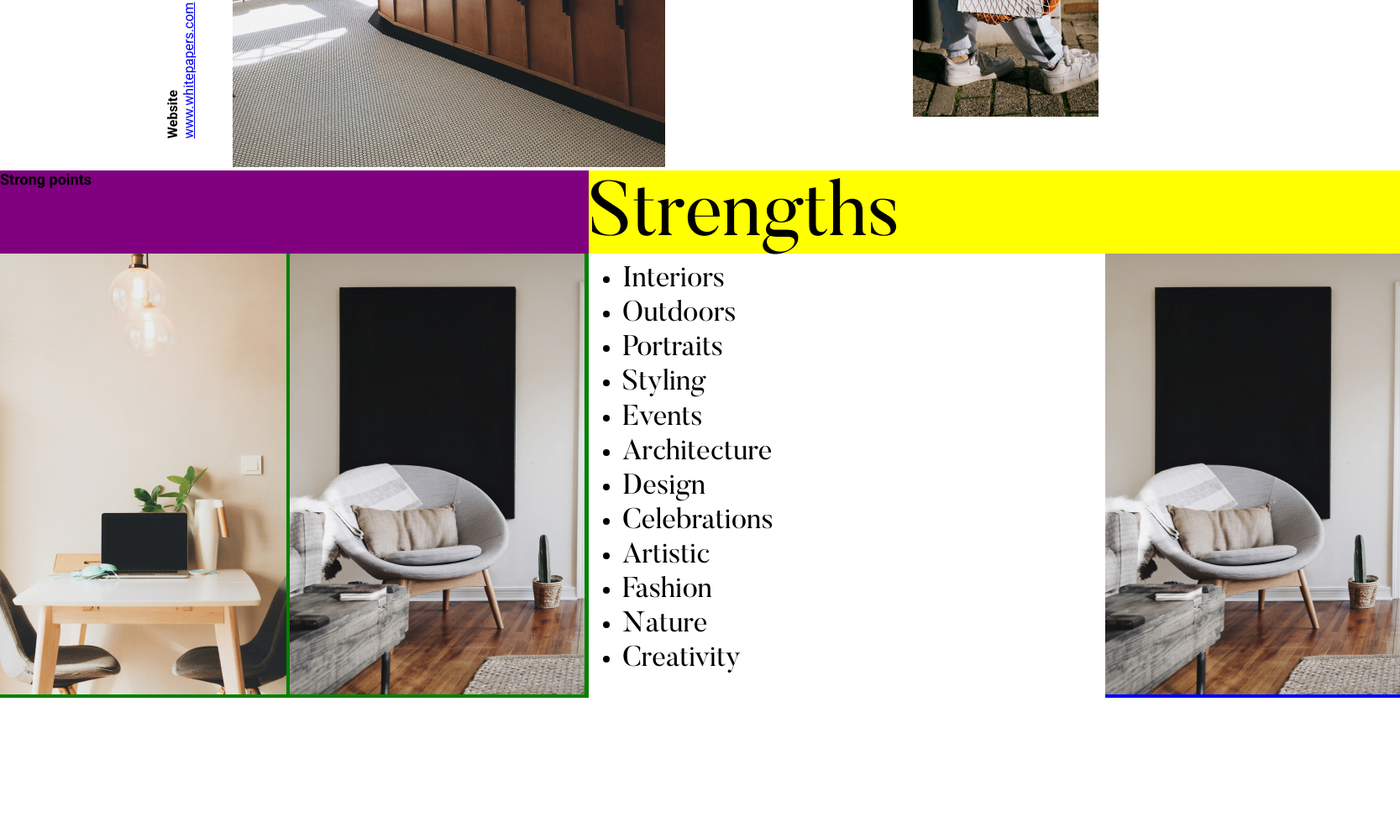
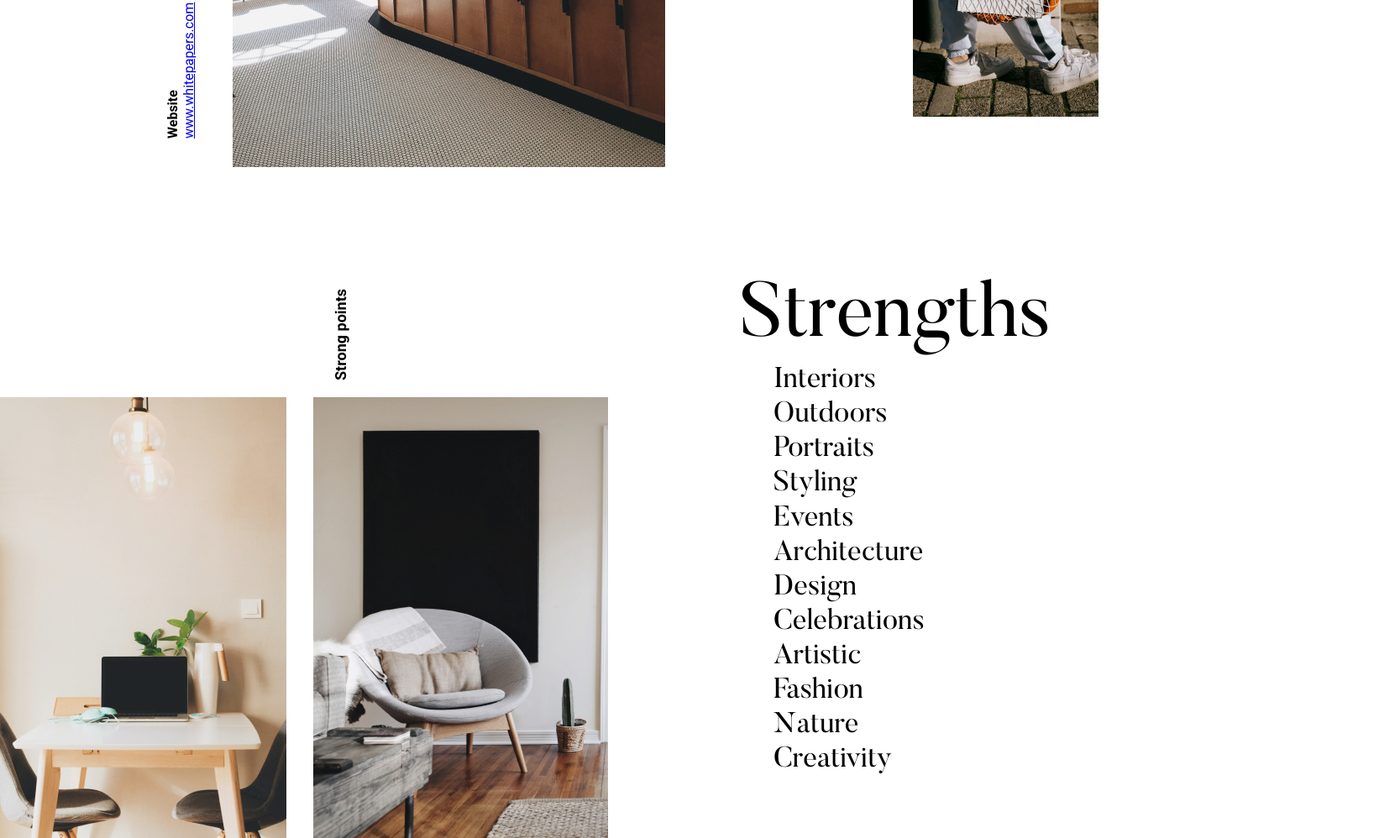
Before and after one commit to NBhey/otus-css-Markarian-Tridrikh, a plain HTML site: page index.html in a window 1280 px wide. Shown: the part 3408-4406 px from the top of the page at 84% size, 1667 px wide, since content can reach past the window. Before the commit the page ends 4239 px from the top, so only its background shows below. Drawn offline with Linux system fonts and the light colour scheme.

Commit message:
Strong points

```diff
--- a/index.html
+++ b/index.html
@@ -71,7 +71,7 @@
             </div>
         </div>
     </section>
-    <section class="testimonials">
+    <section style="margin-bottom: 120px;" class="testimonials">
         <h2 class="testimonials__title testimonials__title_text">
             Testimonials
         </h2>
@@ -100,18 +100,18 @@
             </div>
         </div>
     </section>
-    <section>
-        <div class="strong-point__sp-container">
+    <section class="strong-points">
+        <div class="strong-points__sp-container">
             <h2 class="sp-container__subtitle section4_h2">
                 Strong points
             </h2>
             <div class="sp-container__picture">
                 <img src="./img/image8.jpg" alt="Interiors">
-                <img src="./img/image9.jpg" alt="Interiors">
+                <img class="sp-container__picture-second" src="./img/image9.jpg" alt="Interiors">
             </div>
             <div class="sp-container__strengths">
                 <h3 class="section4_h3">Strengths</h3>
-                <ul>
+                <ul style="list-style-type:none">
                     <li class="section4-div_li">Interiors</li>
                     <li class="section4-div_li">Outdoors</li>
                     <li class="section4-div_li">Portraits</li>
--- a/style.css
+++ b/style.css
@@ -266,29 +266,57 @@
     line-height: 38px;
     text-align: center;
 }
-.strong-point__sp-container {
-    display: grid;
-    grid-template-columns:350px 351px 615px 351px;
-    grid-template-rows: 99px 1fr;
-    grid-template-areas:
-        "subtitle subtitle namelist namelist"
-        "picture picture . picture2";
+.strong-points {
+    max-width: 1440px;
+    margin: 0 auto;
+}
+/* .strong-points__sp-container {
+    display: flex;
+    gap: 30px;
 }
 .sp-container__subtitle {
+    padding-top: 30px;
+ }
+.sp-container__picture-second{
+    padding-left: 80px;
+    padding-top: 50px;
+}
+.sp-container__picture{
+    width:701px;
+}
+.sp-container__picture2 {
+    align-self: center;
+} */
+ @supports (display: grid) {
+    .strong-points__sp-container {
+        display: grid;
+        grid-template-columns:350px 391px 380px 351px;
+        grid-template-rows: 150px 1fr;
+        column-gap: 70px;
+        grid-template-areas:
+            "subtitle subtitle namelist . "
+            "picture picture namelist picture2";
+        overflow-x: scroll;
+    }
+
+    .sp-container__subtitle {
         grid-area: subtitle;
-    background-color: purple;
+        justify-self: center;
+        align-self: center;
+        transform: rotate(-90deg);
     }
     .sp-container__picture {
         grid-area: picture;
-    background-color: green;
+    }
+    .sp-container__picture-second {
+        padding-left: 28px;
     }
     .sp-container__strengths {
         grid-area: namelist;
-    background-color: yellow;
     }
     .sp-container__picture2 {
         grid-area: picture2;
-    background-color: blue;
+    }
  }
 .section4_h2 {
     font-family: 'Roboto', sans-serif;
@@ -296,6 +324,7 @@
     font-style: normal;
     font-size: 18px;
     line-height: 21px;
+
 }
 .section4_h3 {
     font-family: 'Butler', serif;
```
Lines whose indentation alone changed are shown as unchanged.
